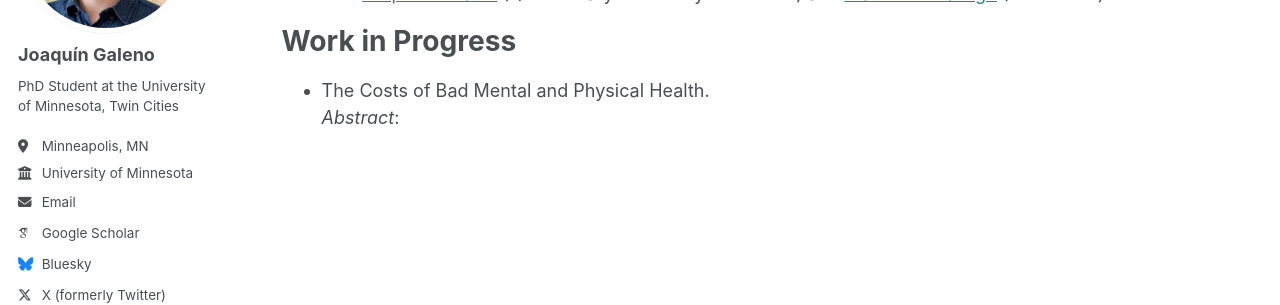
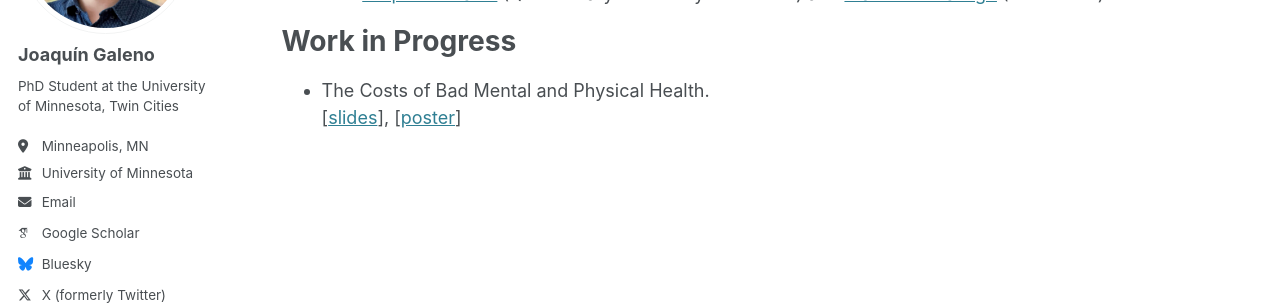
Before and after one commit to galen015/galen015.github.io, a Jekyll site: the page built from _pages/research.md, in a window 1280 px wide. Shown: the part 240-545 px from the top of the page. Built offline with Jekyll 4.4.1, drawn with Linux system fonts in a browser that asks for light colours; some web fonts are replaced.

Commit message:
Update research.md
include unfinished link for slides and poster

```diff
--- a/_pages/research.md
+++ b/_pages/research.md
@@ -16,4 +16,4 @@ with [Felipe González](https://fagonza4.github.io/) (Queen Mary University of L
 Work in Progress
 ======
   * The Costs of Bad Mental and Physical Health.<br>
-_Abstract_:
+[[slides]()], [[poster]()]
```
